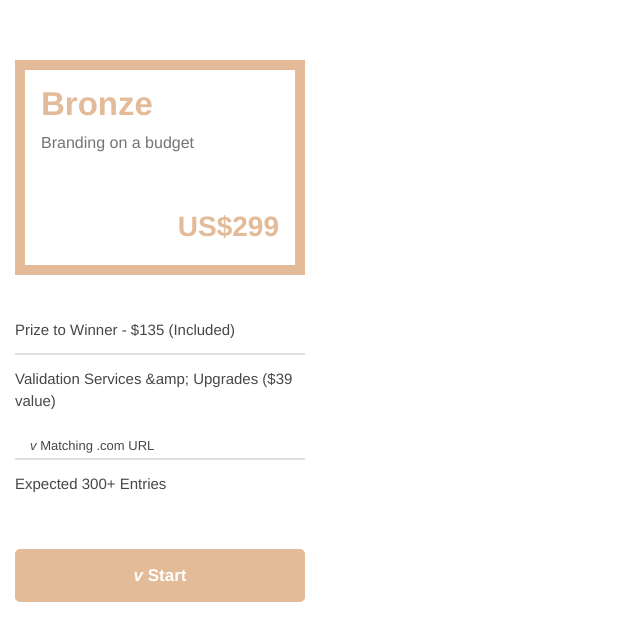
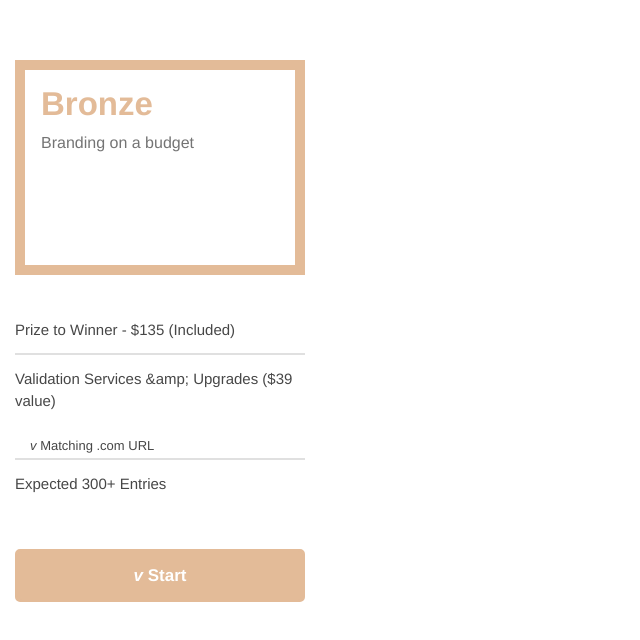
Before and after one commit to KostyaCoder/squad-page, a React (Create React App) app: page / in a window 1280 px wide. Shown: the top 640 px of the page, without its empty margins (0-640 px from the left). Built offline with nearby package versions, Linux system fonts and the light colour scheme.

Commit message:
Add component Box

```diff
--- a/src/App.js
+++ b/src/App.js
@@ -1,32 +1,16 @@
 import data from "./data.js";
 import style from "./App.module.scss";
-import classNames from "classnames";
+import Box from "./components/Box";
 import ListMenu from "./components/ListMenu/index.js";
-import CONSTANTS from "./constants";
 
 function App() {
   let returnComponent;
   for (const elem of data) {
-    const {
-      colorMenu,
-      boxTitle,
-      textTitle,
-      price: { text: textPrice },
-      listMenuData,
-      hrefSelectBox,
-    } = elem;
-
-    const classNameColor = classNames({
-      [style.bronze]: colorMenu === CONSTANTS.BRONZE,
-    });
+    const { boxData, listMenuData, hrefSelectBox } = elem;
 
     returnComponent = (
       <div className={style.wrapper}>
-        <div className={`${style.box} ${classNameColor}`}>
-          <h3 className={style.boxTitle}>{boxTitle}</h3>
-          <p className={style.textTitle}>{textTitle}</p>
-          <span className={style.price}>{textPrice}</span>
-        </div>
+        <Box boxData={boxData} />
         <ListMenu listMenuData={listMenuData} hrefSelectBox={hrefSelectBox} />
       </div>
     );
--- /dev/null
+++ b/src/components/Box/index.js
@@ -0,0 +1,21 @@
+import style from "../../App.module.scss";
+import classNames from "classnames";
+import CONSTANTS from "../../constants";
+
+export default function Box(props) {
+  const {
+    boxData: { colorMenu, boxTitle, textTitle, textPrice },
+  } = props;
+
+  const classNameColor = classNames({
+    [style.bronze]: colorMenu === CONSTANTS.BRONZE,
+  });
+
+  return (
+    <div className={`${style.box} ${classNameColor}`}>
+      <h3 className={style.boxTitle}>{boxTitle}</h3>
+      <p className={style.textTitle}>{textTitle}</p>
+      <span className={style.price}>{textPrice}</span>
+    </div>
+  );
+}
--- a/src/data.js
+++ b/src/data.js
@@ -2,10 +2,12 @@ import constants from "./constants";
 
 const data = [
   {
-    colorMenu: constants.BRONZE,
-    boxTitle: "Bronze",
-    textTitle: "Branding on a budget",
-    price: { color: constants.BRONZE, text: "US$299" },
+    boxData: {
+      colorMenu: constants.BRONZE,
+      boxTitle: "Bronze",
+      textTitle: "Branding on a budget",
+      price: { color: constants.BRONZE, text: "US$299" },
+    },
     hrefSelectBox: "/start-contest?type=1&amp;step=2",
     listMenuData: [
       {
@@ -85,7 +87,7 @@ const data = [
       //   },
       // },
     ],
-  }
+  },
 ];
 
 export default data;
```
